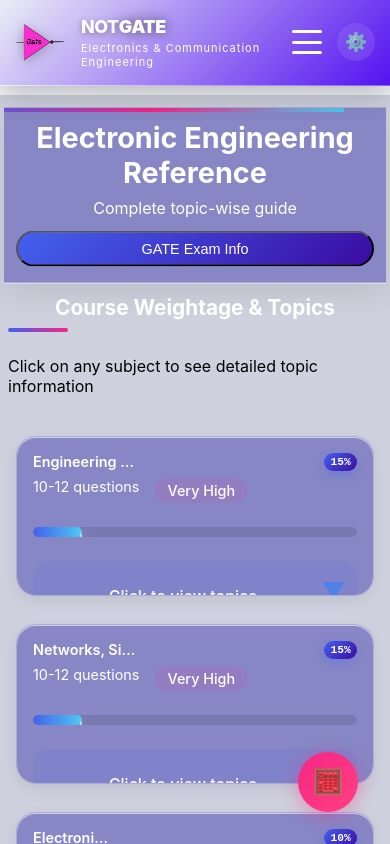
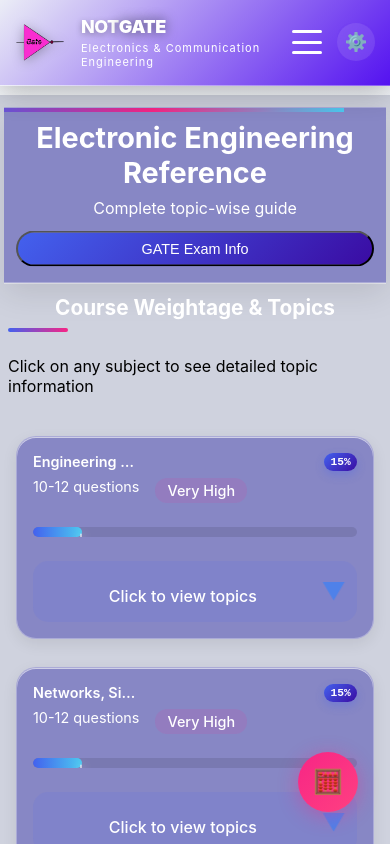
Before and after one commit to Praseedkarn/notgate-ec, a React (Create React App) app: page / in a window 390 px wide. Shown: the top 844 px of the page. Built offline with nearby package versions, Linux system fonts and the light colour scheme.

Commit message:
fix size of card in mobile view

```diff
--- a/src/App.css
+++ b/src/App.css
@@ -3558,7 +3558,7 @@ button:not(.digital-badge):not(.weight-badge) {
   .weightage-card,
   .aptitude-card,
   .resource-card {
-    max-height: 180px;
+    max-height: 280px;
     margin-bottom: 1rem;
   }
 
@@ -3634,7 +3634,7 @@ button:not(.digital-badge):not(.weight-badge) {
   .weightage-card,
   .aptitude-card,
   .resource-card {
-    max-height: 160px;
+    max-height: 250px;
   }
 
   .weightage-card.expanded,
```
